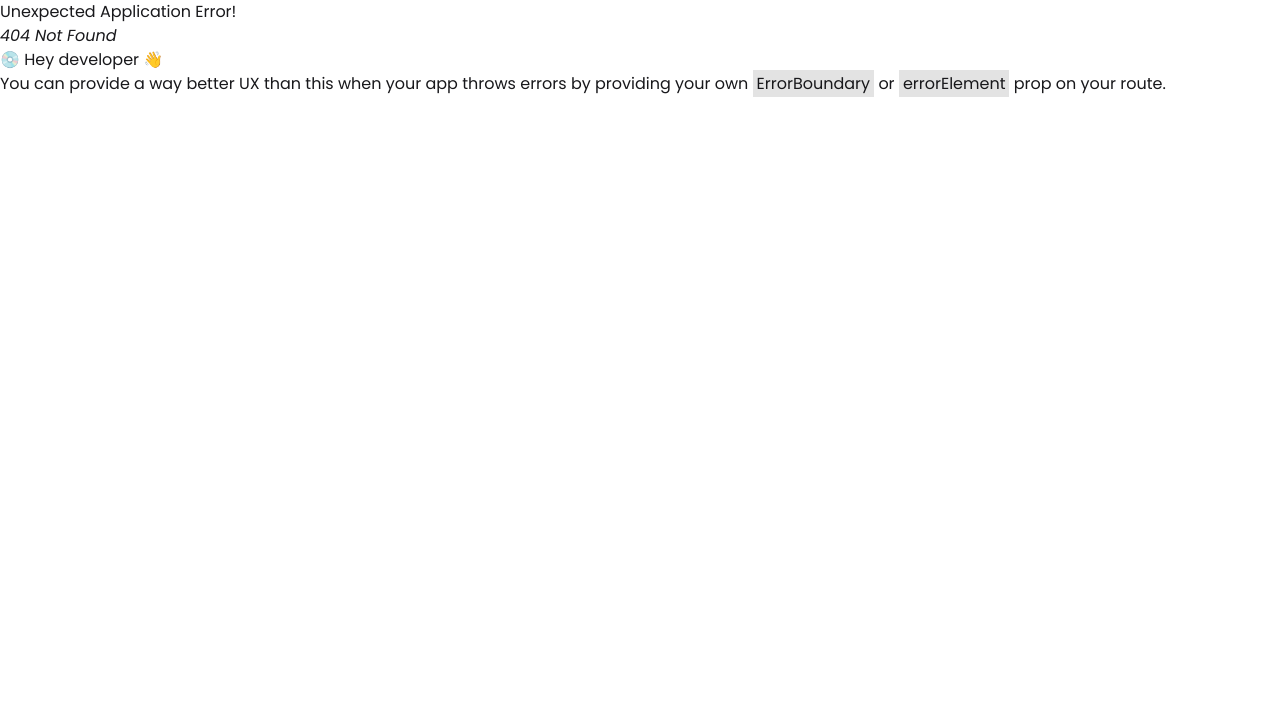
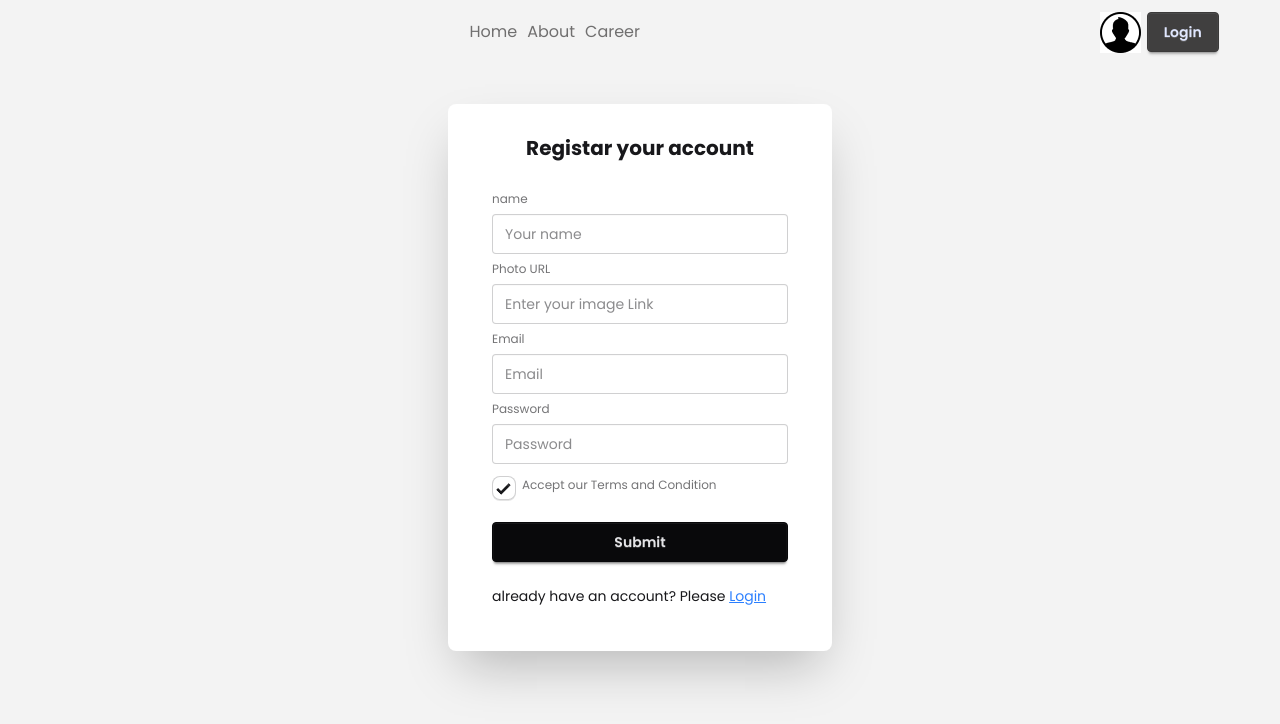
Before and after one commit to Samir-Sadaf25/Dragon-News, a React (Vite) app: page /auth/registar in a window 1280 px wide. Before the commit this address had no page. Shown: the top 724 px of the page. Built offline with nearby package versions, Linux system fonts and the light colour scheme.

Commit message:
added Login and registar form

```diff
--- /dev/null
+++ b/src/Components/Login.jsx
@@ -0,0 +1,24 @@
+import React from 'react';
+import { Link } from 'react-router';
+
+const Login = () => {
+    return (
+        <div className="card bg-base-100 max-w-sm w-full shrink-0 shadow-2xl mx-auto mt-10">
+            <h1 className="text-2xl font-bold text-center mt-5">Login now!</h1>
+            <div className="card-body">
+                <form  className="fieldset">
+                    <label className="label">Email</label>
+                    <input type="email" className="input" name='email' placeholder="Email" />
+                    <label className="label">Password</label>
+                    <input type="password" className="input" name='password' placeholder="Password" />
+                    <div ><a className="link link-hover">Forgot password?</a></div>
+                    <button type='submit' className="btn btn-neutral mt-4">Login</button>
+                </form>
+                <p className='mt-3'>Don't have an account? Please <Link className='text-blue-500 underline' to={"/auth/registar"}>SignUp</Link></p>
+            </div>
+
+        </div>
+    );
+};
+
+export default Login;
--- a/src/Components/Navber.jsx
+++ b/src/Components/Navber.jsx
@@ -1,5 +1,5 @@
 import React from 'react';
-import { NavLink } from 'react-router';
+import { Link, NavLink } from 'react-router';
 import user from '../assets/user.png'
 const Navber = () => {
     return (
@@ -12,7 +12,7 @@ const Navber = () => {
                 </div>
                 <div className='navbar-end flex gap-1.5'>
                     <img src={user} alt="" />
-                    <button className='btn btn-primary'>Login</button>
+                    <Link to={"/auth/login"}><button className='btn btn-primary'>Login</button></Link>
                 </div>
             </div>
         // </div>
--- a/src/Components/NewsCard.jsx
+++ b/src/Components/NewsCard.jsx
@@ -24,7 +24,7 @@ const NewsCard = ({ news }) => {
     return (
         <div className="bg-white shadow-md rounded-lg p-4 space-y-4">
             {/* Header */}
-            <div className="flex items-center justify-between">
+            <div className="flex items-center justify-between bg-base-200 p-4">
                 <div className="flex items-center gap-3">
                     <img src={author.img} alt={author.name} className="w-10 h-10 rounded-full" />
                     <div>
--- /dev/null
+++ b/src/Components/Registar.jsx
@@ -0,0 +1,35 @@
+import React from 'react';
+import { Link } from 'react-router';
+
+const Registar = () => {
+    return (
+        <div className="card bg-base-100 w-full max-w-sm shrink-0 shadow-2xl px-5 py-5 mt-10 place-self-center">
+            <h1 className="text-xl font-bold text-center mt-2.5">Registar your account</h1>
+            <div className="card-body">
+                <form  className="fieldset">
+                    <label className="label">name</label>
+                    <input type="text" className="input" name='name' placeholder="Your name" />
+                    <label className="label">Photo URL</label>
+                    <input type="text" className="input" name='photo' placeholder="Enter your image Link" />
+                    <label className="label">Email</label>
+                    <input type="email" className="input" name='email' placeholder="Email" />
+                    <label className="label">Password</label>
+                    <div className=''>
+                        <input type="password" className="input" name='password' placeholder="Password" />
+
+                    </div>
+                    <label className="label">
+                        <input type="checkbox" name='terms' defaultChecked className="checkbox mt-1.5" />
+                        Accept our Terms and Condition
+                    </label>
+
+                    <input className='btn btn-neutral mt-4' type="submit" value="Submit" />
+                </form>
+                <p className='mt-3'>already have an account? Please <Link className='text-blue-500 underline' to={"/auth/login"}>Login</Link></p>
+            </div>
+
+        </div>
+    );
+};
+
+export default Registar;
--- /dev/null
+++ b/src/Layouts/AuthLayout.jsx
@@ -0,0 +1,18 @@
+import React from 'react';
+import Navber from '../Components/Navber';
+import { Outlet } from 'react-router';
+
+const AuthLayout = () => {
+    return (
+        <div className=' bg-base-200 min-h-screen'>
+            <header className='w-11/12 mx-auto'>
+                <Navber></Navber>
+            </header>
+            <main>
+                <Outlet></Outlet>
+            </main>
+        </div>
+    );
+};
+
+export default AuthLayout;
--- a/src/Layouts/HomeLayout.jsx
+++ b/src/Layouts/HomeLayout.jsx
@@ -19,7 +19,7 @@ const HomeLayout = () => {
                 </section>
             </header>
             <main className='w-11/12 mx-auto my-5 grid grid-cols-12 gap-5'>
-                <aside className='col-span-3'>
+                <aside className='col-span-3 sticky top-0 h-fit'>
                     <LeftAside></LeftAside>
                 </aside>
                 <section className='col-span-6'>
--- a/src/Pages/Home.jsx
+++ b/src/Pages/Home.jsx
@@ -1,9 +1,10 @@
 import React from 'react';
+import { Navigate } from 'react-router';
 
 const Home = () => {
     return (
         <div>
-            this is Home
+           <Navigate to={"/category/1"}></Navigate>
         </div>
     );
 };
--- a/src/Routes/Routes.jsx
+++ b/src/Routes/Routes.jsx
@@ -4,6 +4,10 @@ import {
 import HomeLayout from "../Layouts/HomeLayout";
 import Home from "../Pages/Home";
 import CategoryNews from "../Pages/CategoryNews";
+import AuthLayout from "../Layouts/AuthLayout";
+import Registar from "../Components/Registar";
+import Login from "../Components/Login";
+
 
 const router = createBrowserRouter([
   {
@@ -17,12 +21,28 @@ const router = createBrowserRouter([
       {
         path: "/category/:id",
         Component: CategoryNews,
-        loader: () => fetch('/news.json'),
-        hydrateFallbackElement: <span className="loading loading-dots loading-xl"></span>
+        hydrateFallbackElement: <span className="loading loading-dots loading-xl"></span>,
+        loader: () => fetch('/news.json')
+      },
+
+    ]
+
+  },
+  {
+    path: "/auth",
+    Component:AuthLayout,
+    children: [
+      {
+        path:"/auth/login",
+        Component:Login
+      },
+      {
+        path:"/auth/registar",
+        Component:Registar
       }
+
     ]
-  },
-
+  }
 ]);
 
 export default router
```
